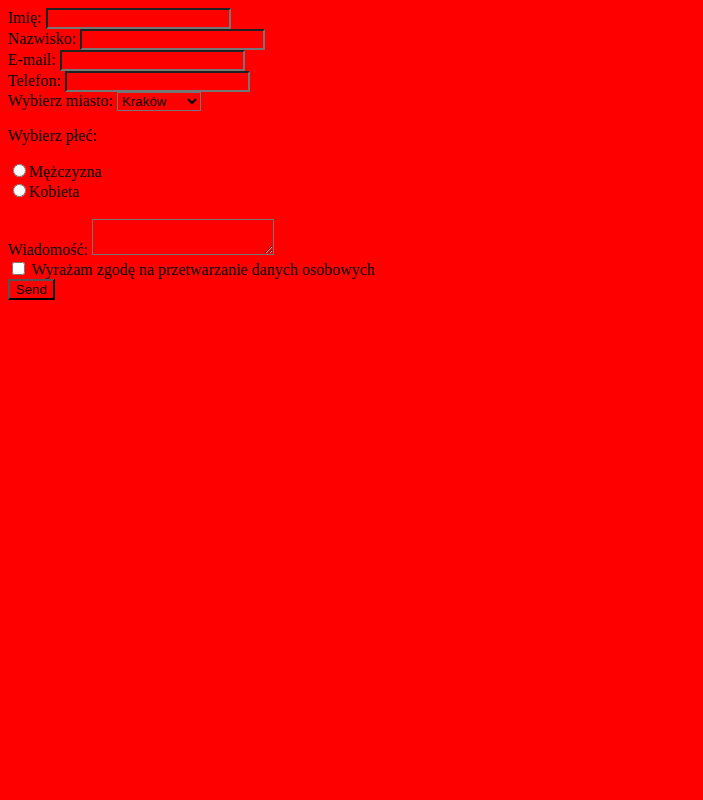
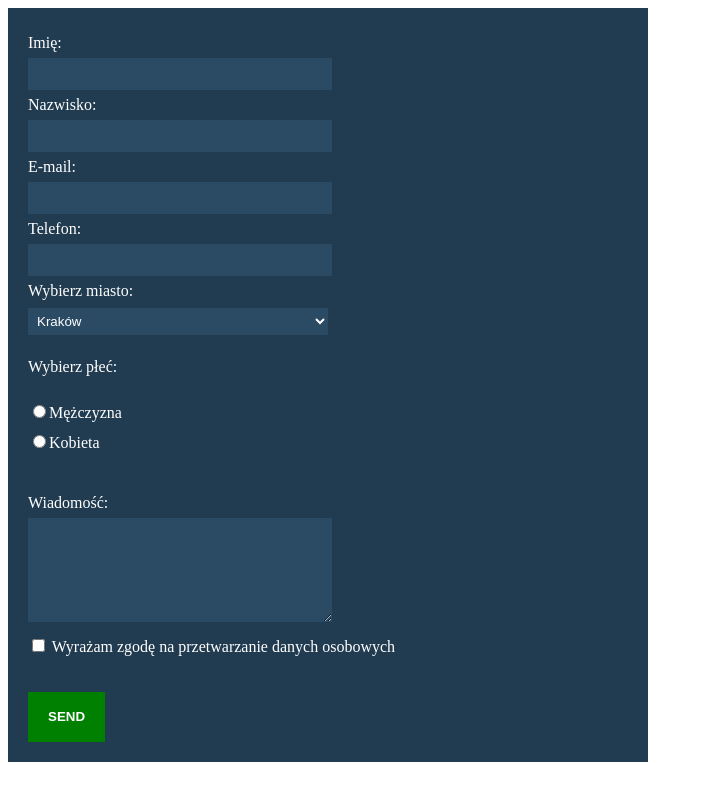
Before and after one commit to jansekowski/jansekowski.github.io, a PHP site: page /CSS3/1-formularz-html5/index.html in a window 1280 px wide. Shown: the whole page, without its empty margins (0-703 px from the left). Run offline with PHP 8.4, Linux system fonts and the light colour scheme.

Commit message:
przestylowanie strony z warsztatów

```diff
--- a/CSS3/1-formularz-html5/css/style.css
+++ b/CSS3/1-formularz-html5/css/style.css
@@ -1,3 +1,62 @@
+*{line-height: 30px}
+
 *{
-    background-color: red
+    color:#ffffff;
 }
+
+div#formularz{
+    background-color: #213b50;
+    width: 600px;
+    padding: 20px;
+}
+
+input{
+    background-color: #2b4a64;
+    border: none;
+    font-family: sans-serif;
+}
+
+input:focus{
+    background-color: #4e708c;
+    outline-color: white;
+}
+
+select{
+    background-color: #2b4a64;
+    width: 300px;
+    border: none;
+    padding: 5px;
+    font-family: sans-serif;
+}
+
+textarea{
+    background-color: #2b4a64;
+    width: 300px;
+    height: 100px;
+    border: none;
+    font-family: sans-serif;
+    outline-color: white;
+}
+
+input[type="submit"]{
+    background-color: green;
+    text-transform: uppercase;
+    font-family: sans-serif;
+    font-weight: bold;
+    padding-top: 10px;
+    padding-bottom: 10px;
+    padding-left: 20px;
+    padding-right: 20px;
+}
+
+input[type="text"]{
+    width: 300px;
+}
+
+input[type="email"]{
+    width: 300px;
+}
+
+input[type="tel"]{
+    width: 300px;
+}
--- a/CSS3/1-formularz-html5/index.html
+++ b/CSS3/1-formularz-html5/index.html
@@ -10,25 +10,25 @@
 <body>
 
     <!-- Zadanie domowe zrob z wykorzystaniem serwisu https://formspree.io -->
-
+    <div id="formularz">
     <form action="https://formspree.io/l.badocha@arena108.pl" method="POST">
-        <label for="name">Imię:</label>
+        <label for="name">Imię:</label><br>
         <input type="text" name="name" id="name">
 
         <br>
-        <label for="lastname">Nazwisko:</label>
+        <label for="lastname">Nazwisko:</label><br>
         <input type="text" name="lastname" id="lastname">
 
         <br>
-        <label for="mail">E-mail:</label>
+        <label for="mail">E-mail:</label><br>
         <input type="email" name="_replyto" id="mail">
 
         <br>
-        <label for="phone">Telefon:</label>
+        <label for="phone">Telefon:</label><br>
         <input type="tel" name="phone" id="phone">
 
         <br>
-        <label for="city">Wybierz miasto:</label>
+        <label for="city">Wybierz miasto:</label><br>
         <select name="city" id="city">
             <option value="krakow">Kraków</option>
             <option value="warszawa">Warszawa</option>
@@ -43,14 +43,15 @@
         <br>
 
         <br>
-        <label for="message">Wiadomość: </label>
+        <label for="message">Wiadomość: </label><br>
         <textarea name="message" id="message"></textarea>
         <br>
         <input type="checkbox" id="agreement" name="agreement">
-        <label for="agreement">Wyrażam zgodę na przetwarzanie danych osobowych</label>
+        <label for="agreement">Wyrażam zgodę na przetwarzanie danych osobowych</label><br>
         <br>
         <input type="submit" value="Send">
     </form>
+</div>
 </body>
 
 </html>
```
